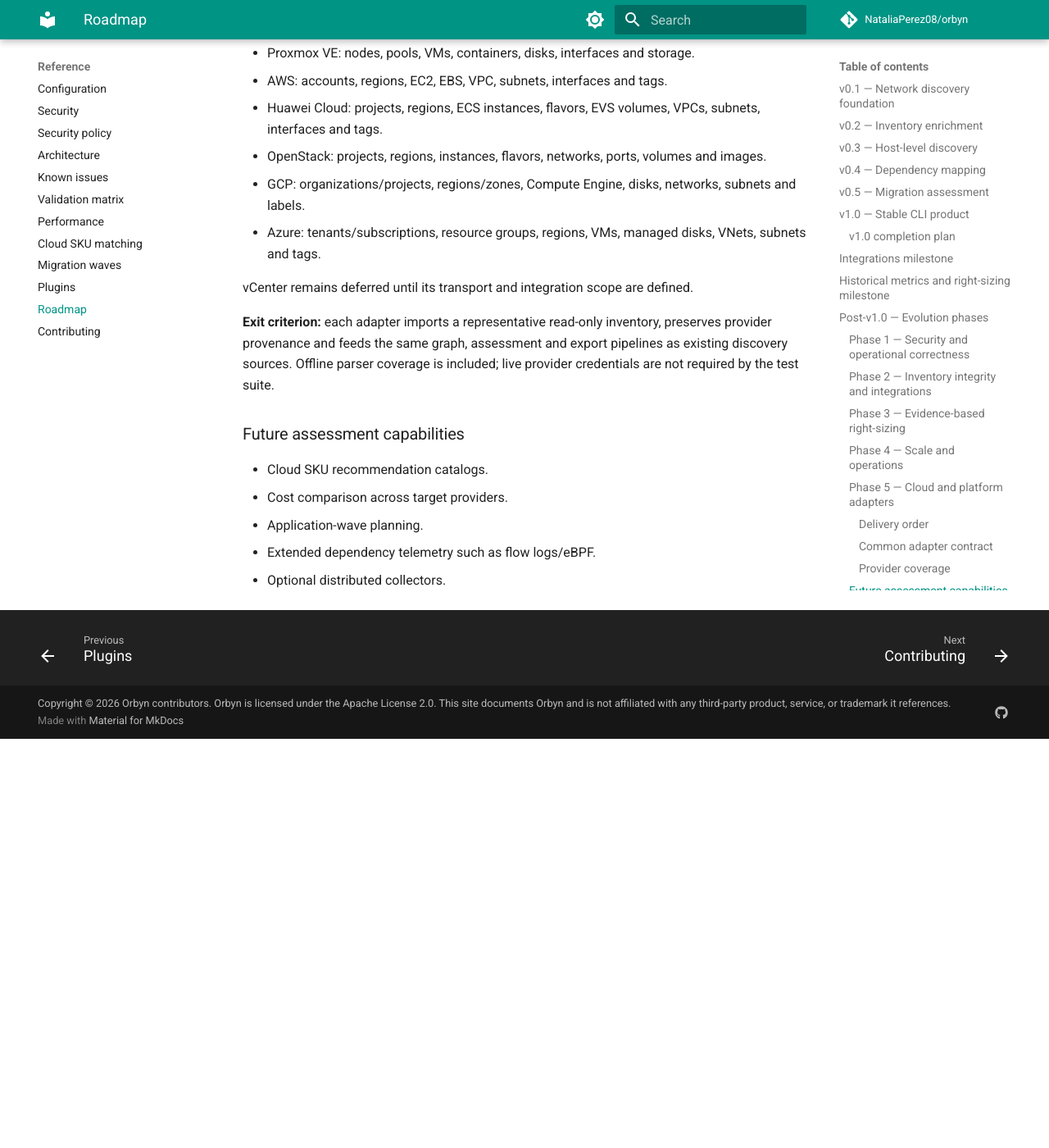
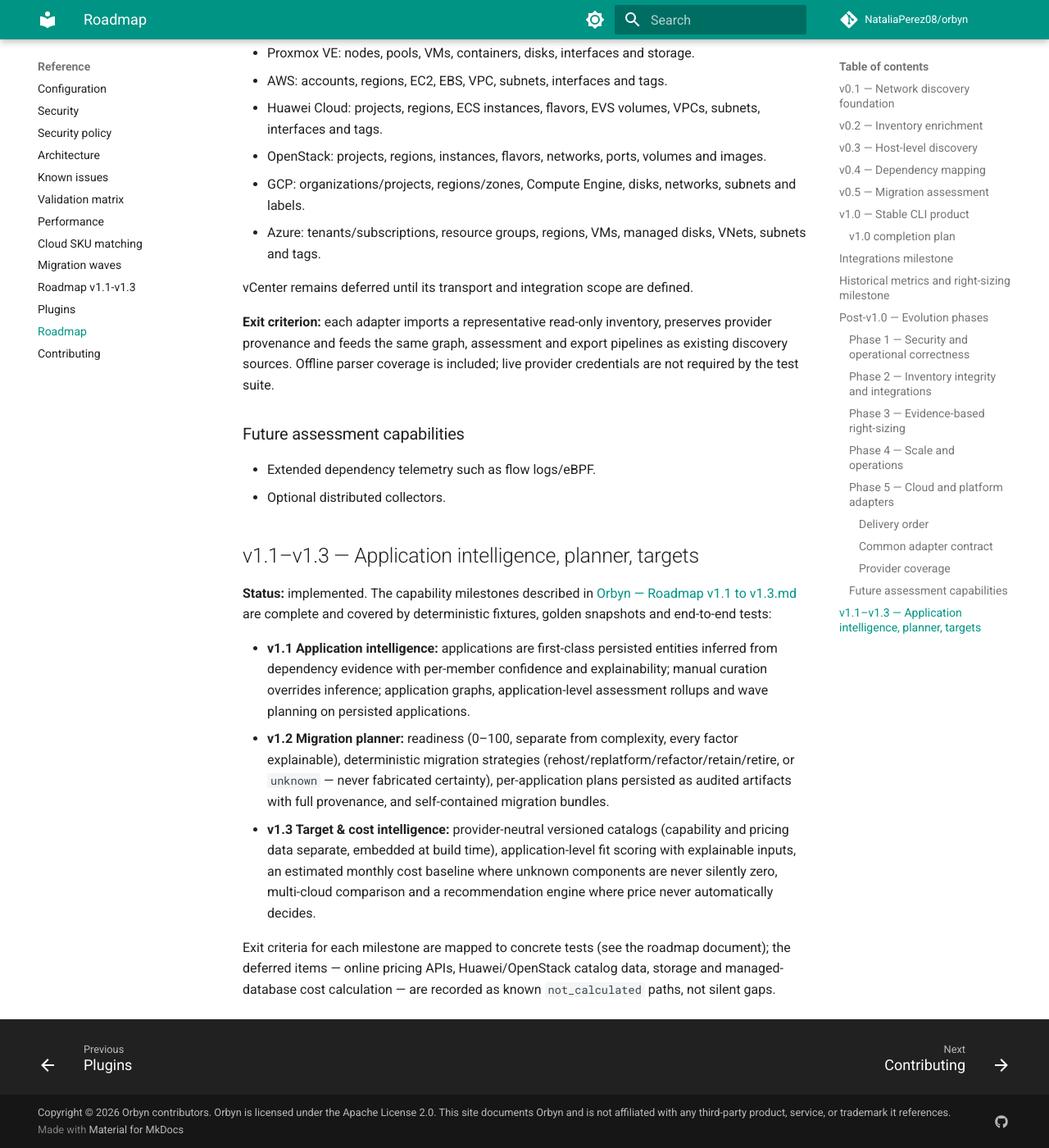
Before and after one commit to NataliaPerez08/orbyn, an MkDocs documentation site: the page built from docs/ROADMAP.md, in a window 1280 px wide and 1400 px high, scrolled down 10048 px. Shown: the whole window at 82% size. Built offline with MkDocs 1.6.1 and Material for MkDocs 9.7.7, drawn with Linux system fonts in a browser that asks for light colours; comment, search, counter and statistics services are not loaded; before the commit the page ends 10949 px from its top, so only the background shows below that.

Commit message:
docs: v1.1-v1.3 status in index, roadmap and mkdocs nav

```diff
--- a/docs/ROADMAP.md
+++ b/docs/ROADMAP.md
@@ -417,8 +417,34 @@
 
 ### Future assessment capabilities
 
-- Cloud SKU recommendation catalogs.
-- Cost comparison across target providers.
-- Application-wave planning.
 - Extended dependency telemetry such as flow logs/eBPF.
 - Optional distributed collectors.
+
+## v1.1–v1.3 — Application intelligence, planner, targets
+
+**Status:** implemented. The capability milestones described in
+[Orbyn — Roadmap v1.1 to v1.3.md](Orbyn%20—%20Roadmap%20v1.1%20to%20v1.3.md)
+are complete and covered by deterministic fixtures, golden snapshots and
+end-to-end tests:
+
+- **v1.1 Application intelligence:** applications are first-class persisted
+  entities inferred from dependency evidence with per-member confidence and
+  explainability; manual curation overrides inference; application graphs,
+  application-level assessment rollups and wave planning on persisted
+  applications.
+- **v1.2 Migration planner:** readiness (0–100, separate from complexity,
+  every factor explainable), deterministic migration strategies
+  (rehost/replatform/refactor/retain/retire, or `unknown` — never fabricated
+  certainty), per-application plans persisted as audited artifacts with full
+  provenance, and self-contained migration bundles.
+- **v1.3 Target & cost intelligence:** provider-neutral versioned catalogs
+  (capability and pricing data separate, embedded at build time),
+  application-level fit scoring with explainable inputs, an estimated
+  monthly cost baseline where unknown components are never silently zero,
+  multi-cloud comparison and a recommendation engine where price never
+  automatically decides.
+
+Exit criteria for each milestone are mapped to concrete tests (see the
+roadmap document); the deferred items — online pricing APIs, Huawei/OpenStack
+catalog data, storage and managed-database cost calculation — are recorded as
+known `not_calculated` paths, not silent gaps.
--- a/mkdocs.yml
+++ b/mkdocs.yml
@@ -88,6 +88,7 @@
       - Performance: PERFORMANCE.md
       - Cloud SKU matching: sku.md
       - Migration waves: waves.md
+      - Roadmap v1.1-v1.3: "Orbyn — Roadmap v1.1 to v1.3.md"
       - Plugins: PLUGINS.md
       - Roadmap: ROADMAP.md
       - Contributing: CONTRIBUTING.md
```
Also changed, not shown: docs/index.md (+4 -1 lines).
